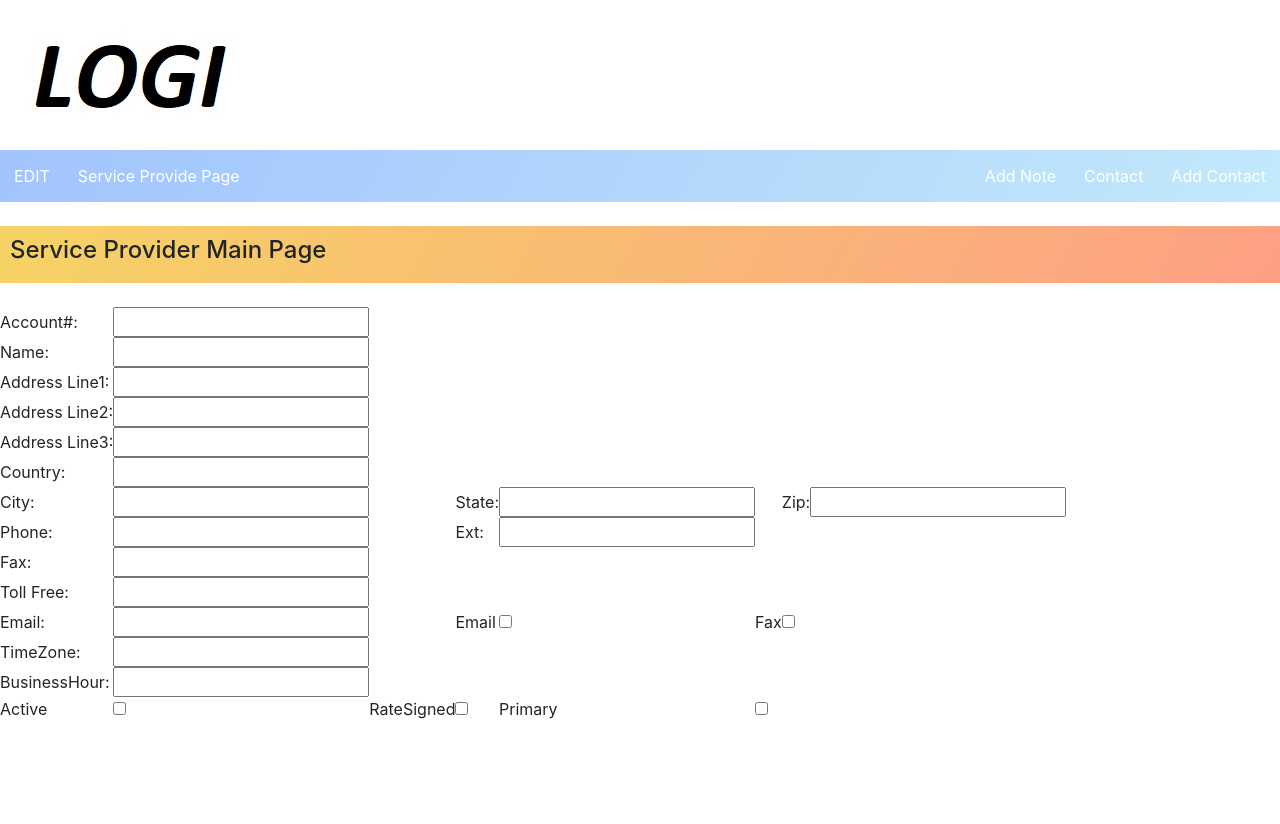
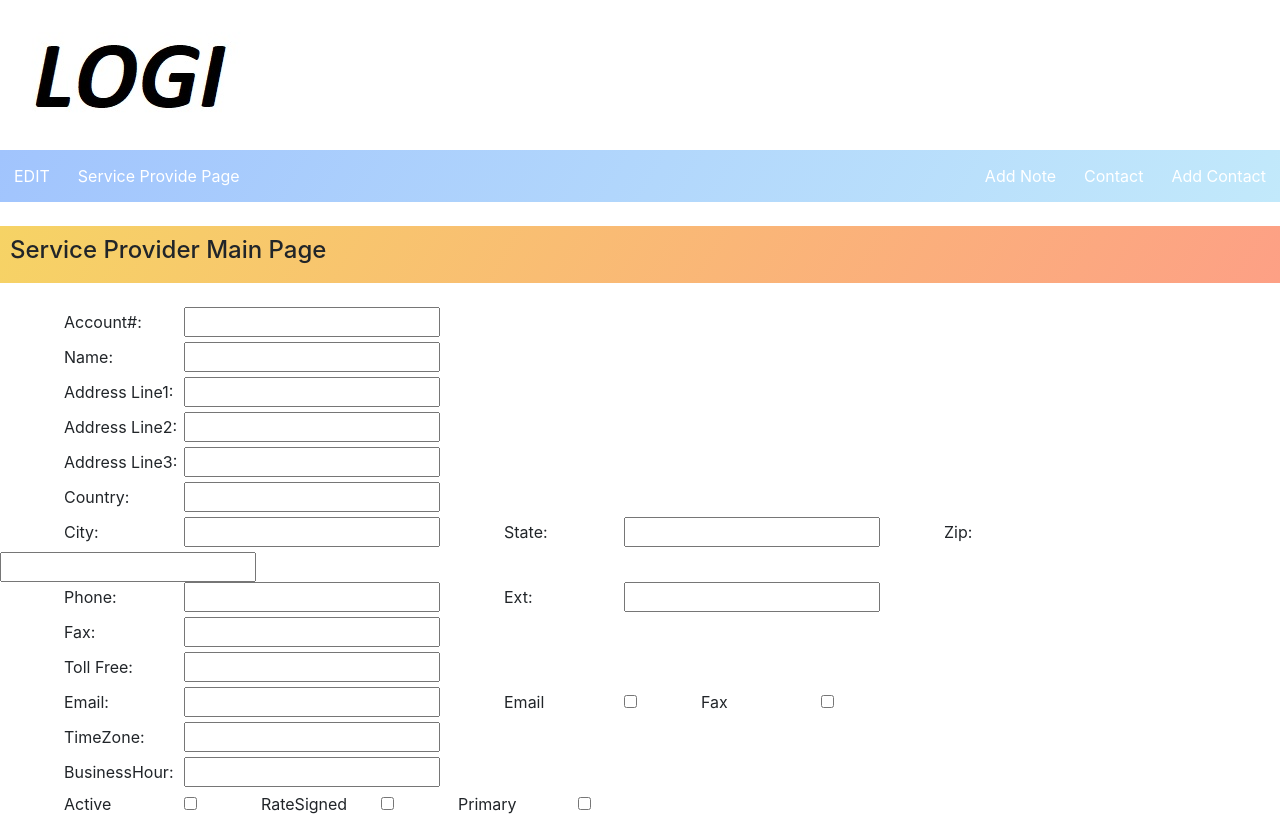
Before and after one commit to rezagitrepo/logi_frontend, an Angular app: page /mainpage in a window 1280 px wide. Before the commit the page ends 800 px from the top, so only its background shows below. Built offline with nearby package versions, Linux system fonts and the light colour scheme.

Commit message:
rearrange labels

```diff
--- a/src/app/mainpage/mainpage.component.css
+++ b/src/app/mainpage/mainpage.component.css
@@ -32,10 +32,31 @@ div.scrollmenu {
     float:right;
   }
 
-  label { display: table-cell; }
+  label {
+    /* border-spacing: 10px 10px;
+    border-collapse: separate;
+    padding-right: 60px;
+    display: table-cell; */
+    /* padding-bottom: 20px; */
+    display: inline-block;
+        width: 120px;
+        margin-left:4em;
+        text-align: left;
+
+  }
 
 
-input{ display: table-cell; }
+input{
+  /* border-spacing: 10px;
+  border-collapse: separate;
+  padding-right: 60px;
+  display: table-cell;    */
+  /* padding-bottom: 20px; */
+  display: inline-block;
+        /* width: 150px; */
+        text-align: left;
+
+}
 
 form { display: table;      }
 p{ display: table-row;  }
--- a/src/app/mainpage/mainpage.component.html
+++ b/src/app/mainpage/mainpage.component.html
@@ -41,12 +41,12 @@
         </p>
         <p>
             <label> City:</label> <input type="text" name='city' ngModel>
-            <label> </label><label> State:</label> <input type="text" name='state' ngModel>
-            <label> </label><label> Zip:</label> <input type="text" name='zip' ngModel>
+            <label> State:</label> <input type="text" name='state' ngModel>
+            <label> Zip:</label> <input type="text" name='zip' ngModel>
         </p>
         <p>
             <label> Phone:</label> <input type="text" name='phone' ngModel>
-            <label> </label><label> Ext:</label> <input type="text" name='phoneExt' ngModel>
+            <label> Ext:</label> <input type="text" name='phoneExt' ngModel>
         </p>
         <p>
             <label> Fax:</label> <input type="text" name='fax' ngModel>
@@ -56,7 +56,7 @@
         </p>
         <p>
             <label> Email:</label> <input type="text" name='email' ngModel>
-            <label> </label><label> Email</label> <input type="checkbox" name='isEmail' ngModel>
+            <label>Email</label> <input type="checkbox" name='isEmail' ngModel>
             <label> Fax</label> <input type="checkbox" name='isFax' ngModel>
         </p>
         <p>
```
